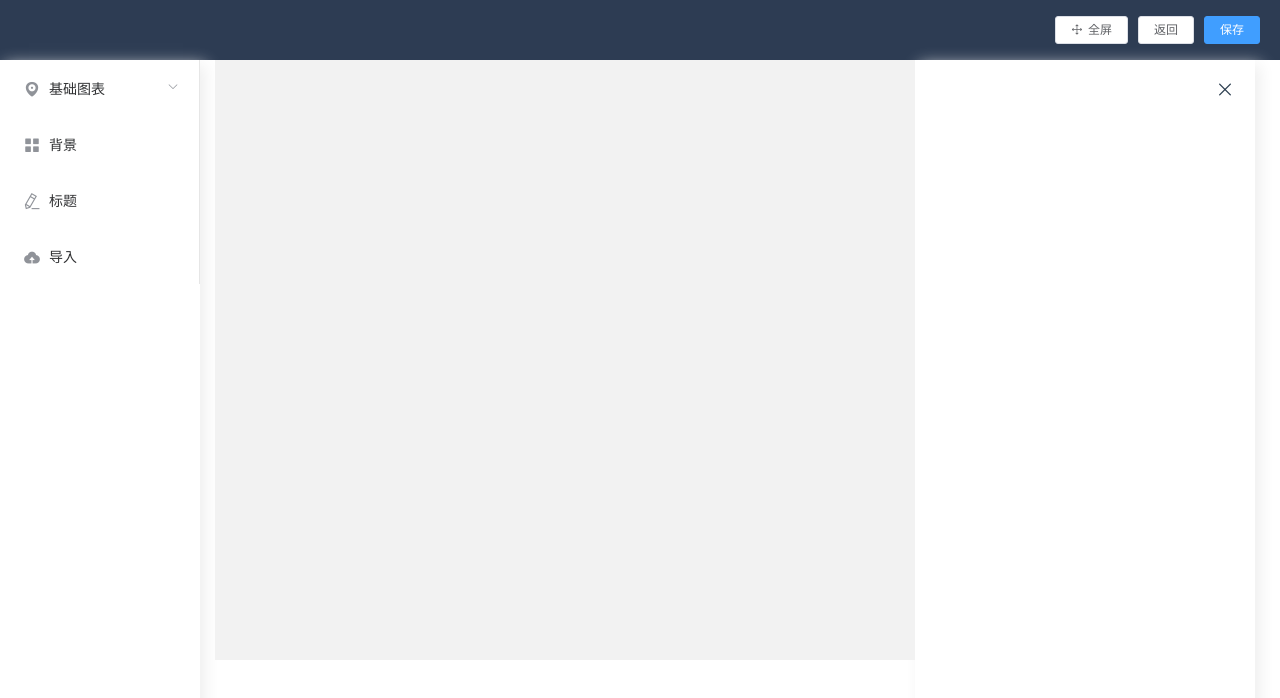
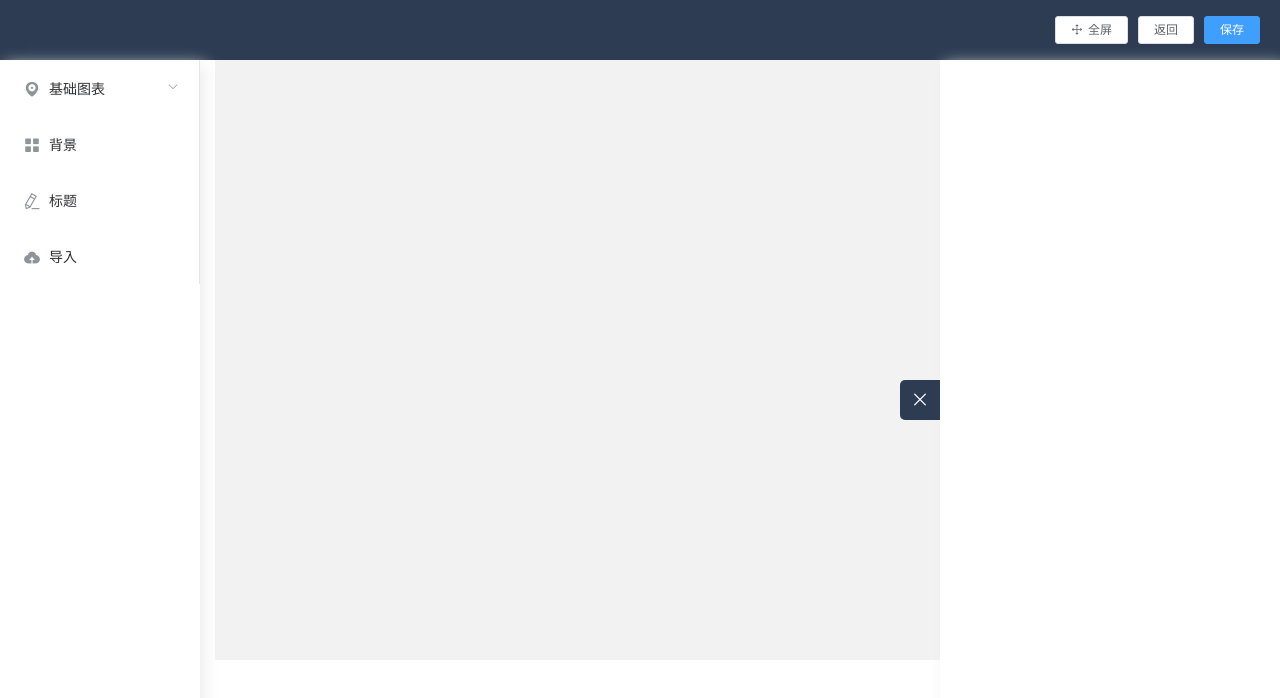
Before and after one commit to Gesj-yean/monitor, a Vue app: page /#/home/edit in a window 1280 px wide. Shown: the top 698 px of the page. Built offline with nearby package versions, Linux system fonts and the light colour scheme.

Commit message:
feat:抽象drawer组件

```diff
--- a/src/App.vue
+++ b/src/App.vue
@@ -13,7 +13,6 @@ export default {
     saveStates () {
       if (sessionStorage.getItem('store')) {
         this.$store.replaceState(Object.assign({}, this.$store.state, JSON.parse(sessionStorage.getItem('store'))))
-        console.log(this.$store.state)
       }
       window.addEventListener('beforeunload', () => {
         sessionStorage.setItem('store', JSON.stringify(this.$store.state))
--- /dev/null
+++ b/src/base/drawer/drawer.vue
@@ -0,0 +1,70 @@
+<template>
+  <div :class="['drawer-wrapper',showPage?'moveIn':'moveOut']">
+    <div class="config-wrapper">
+      <slot />
+    </div>
+    <div class="hander-wrapper" @click="showPage=!showPage">
+      <i :class="showPage?'el-icon-close':'el-icon-setting'"></i>
+    </div>
+  </div>
+</template>
+
+<script>
+export default {
+  data () {
+    return {
+      showPage: true
+    }
+  }
+}
+</script>
+
+<style lang="less" scoped>
+.drawer-wrapper {
+  height: 100%;
+  box-shadow: 5px 5px 15px #eee;
+  position: absolute;
+  top: 60px;
+  right: 0;
+  width: 0;
+  background: #fff;
+  .config-wrapper {
+    padding: 20px;
+  }
+  .hander-wrapper {
+    background: #2d3c53;
+    height: 20px;
+    width: 20px;
+    font-size: 20px;
+    padding: 10px;
+    border-top-left-radius: 5px;
+    border-bottom-left-radius: 5px;
+    color: #fff;
+    position: absolute;
+    top: 40%;
+    left: -40px;
+  }
+}
+.moveIn {
+  animation: iconMoveIn 0.3s normal forwards;
+}
+.moveOut {
+  animation: iconMoveOut 0.3s normal forwards;
+}
+@keyframes iconMoveIn {
+  0% {
+    width: 0;
+  }
+  100% {
+    width: 340px;
+  }
+}
+@keyframes iconMoveOut {
+  0% {
+    width: 340px;
+  }
+  100% {
+    width: 0;
+  }
+}
+</style>
--- a/src/views/edit/components/Center.vue
+++ b/src/views/edit/components/Center.vue
@@ -170,7 +170,7 @@ export default {
 
 <style lang="less" scoped>
 .center-wrapper {
-  width: calc(100% - 580px);
+  width: calc(100% - 220px);
   margin-left: 15px;
   display: inline-block;
   vertical-align: top;
--- a/src/views/edit/components/RightSider.vue
+++ b/src/views/edit/components/RightSider.vue
@@ -1,14 +1,17 @@
 <template>
-  <div class="right-wrapper" v-show="showPage">
-    <i class="el-icon-close icon-wrapper"></i>
-
+  <drawer>
     <background v-if="addChartType==='background'" />
-  </div>
+  </drawer>
 </template>
 
 <script>
+import drawer from '@/base/drawer/drawer'
 import background from '@/components/background/index'
 export default {
+  components: {
+    drawer,
+    background
+  },
   props: {
     addChartType: {
       type: String,
@@ -19,26 +22,9 @@ export default {
     return {
       showPage: true
     }
-  },
-  components: {
-    background
   }
 }
 </script>
 
-<style lang="less" scoped>
-.right-wrapper {
-  height: 100%;
-  width: 300px;
-  display: inline-block;
-  vertical-align: top;
-  overflow: auto;
-  padding: 20px;
-  background: #fff;
-  box-shadow: 5px 5px 15px #eee;
-  .icon-wrapper {
-    float: right;
-    font-size: 20px;
-  }
-}
+<style scoped lang="less">
 </style>
```
